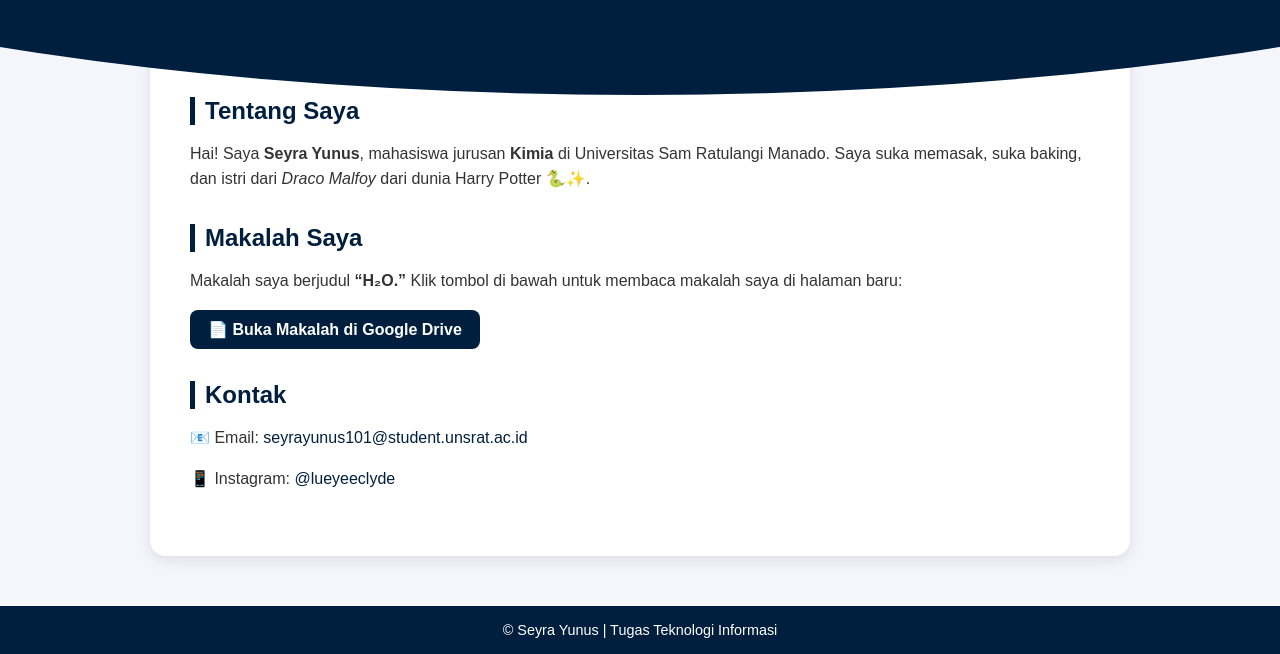
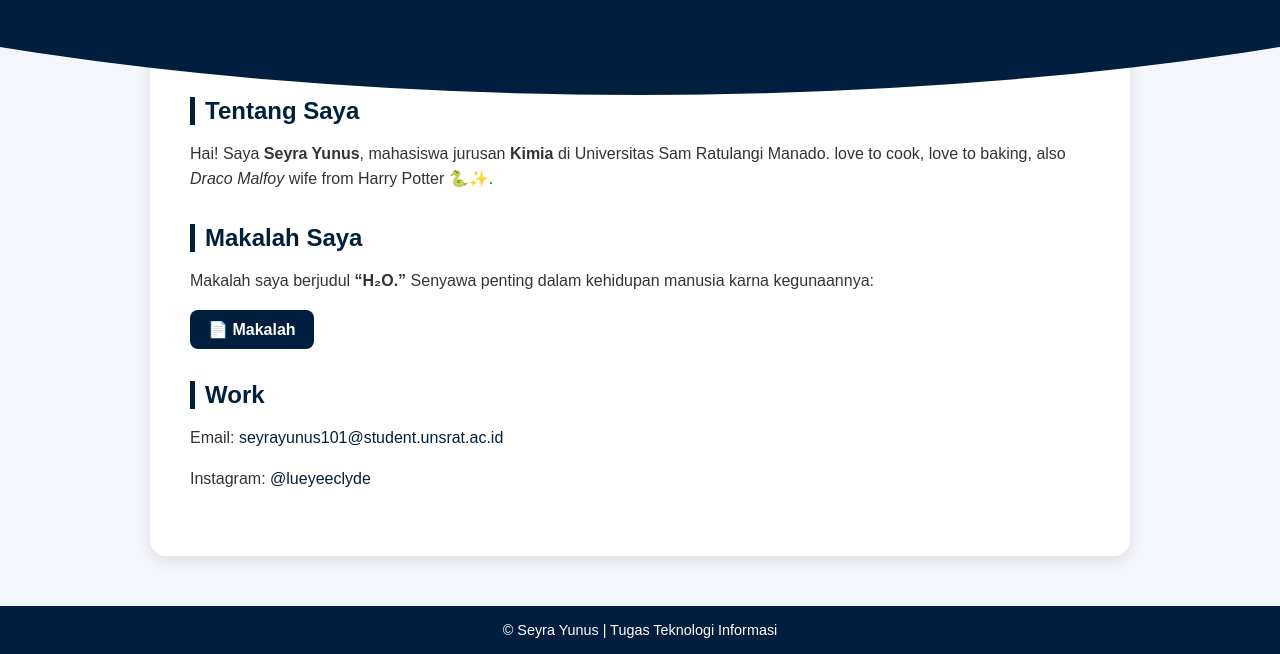
Before and after one commit to loppingcerz-26/Perkenalan-Seyra, a plain HTML site: page index.html in a window 1280 px wide. Shown: the part 352-1006 px from the top of the page. Drawn offline with Linux system fonts and the light colour scheme.

Commit message:
Update personal information and section titles

```diff
--- a/index.html
+++ b/index.html
@@ -129,27 +129,27 @@
       <h2>Tentang Saya</h2>
       <p>
         Hai! Saya <strong>Seyra Yunus</strong>, mahasiswa jurusan <strong>Kimia</strong> di Universitas Sam Ratulangi Manado.
-        Saya suka memasak, suka baking, dan istri dari <em>Draco Malfoy</em> dari dunia Harry Potter 🐍✨.
+        love to cook, love to baking, also <em>Draco Malfoy</em> wife from Harry Potter 🐍✨.
       </p>
     </section>
 
     <section>
       <h2>Makalah Saya</h2>
       <p>Makalah saya berjudul <strong>“H₂O.”</strong>
-      Klik tombol di bawah untuk membaca makalah saya di halaman baru:</p>
+      Senyawa penting dalam kehidupan manusia karna kegunaannya:</p>
 
       <a href="https://drive.google.com/file/d/1ZPS-QDFmuau5Zo9lREY8tVG1-aQ2VlHA/view?usp=drivesdk"
-         class="button" target="_blank">📄 Buka Makalah di Google Drive</a>
+         class="button" target="_blank">📄 Makalah </a>
     </section>
 
     <section>
-      <h2>Kontak</h2>
-      <p>📧 Email:
+      <h2>Work</h2>
+      <p>Email:
         <a href="mailto:seyrayunus101@student.unsrat.ac.id">
           seyrayunus101@student.unsrat.ac.id
         </a>
       </p>
-      <p>📱 Instagram:
+      <p>Instagram:
         <a href="https://www.instagram.com/lueyeeclyde?igsh=MmxkZjUwbXRqbjM5" target="_blank">
           @lueyeeclyde
         </a>
```
